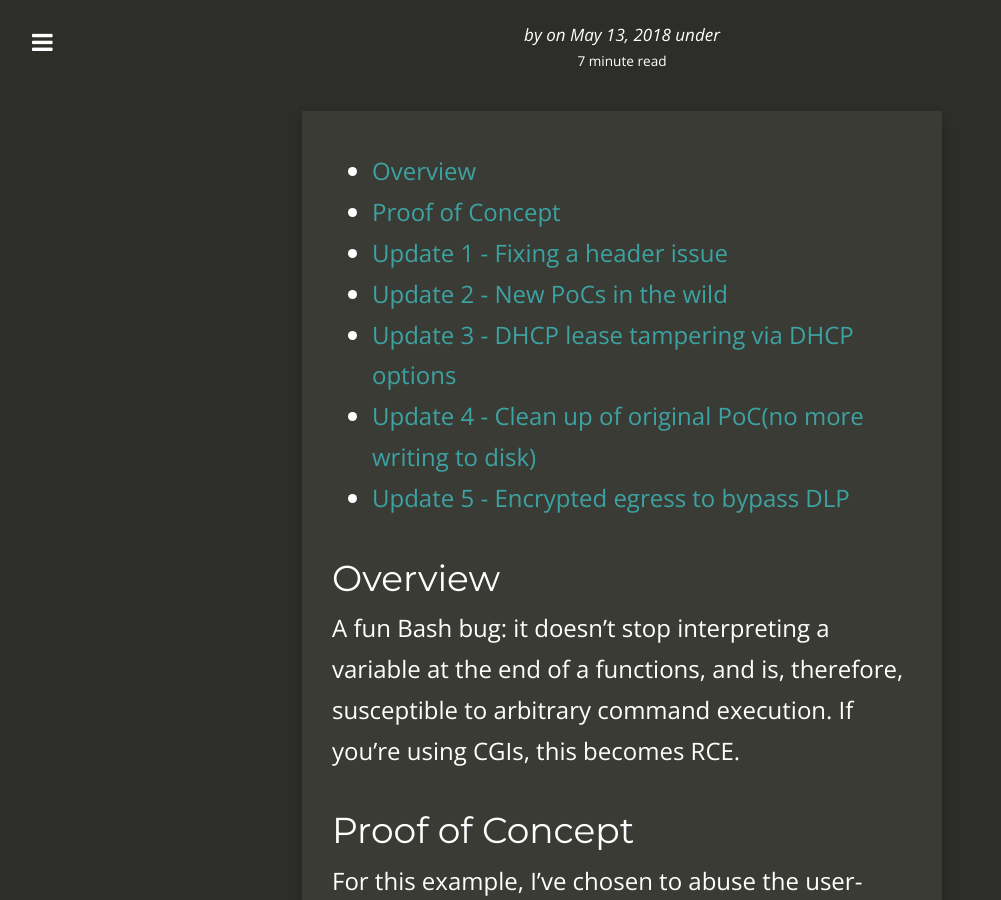
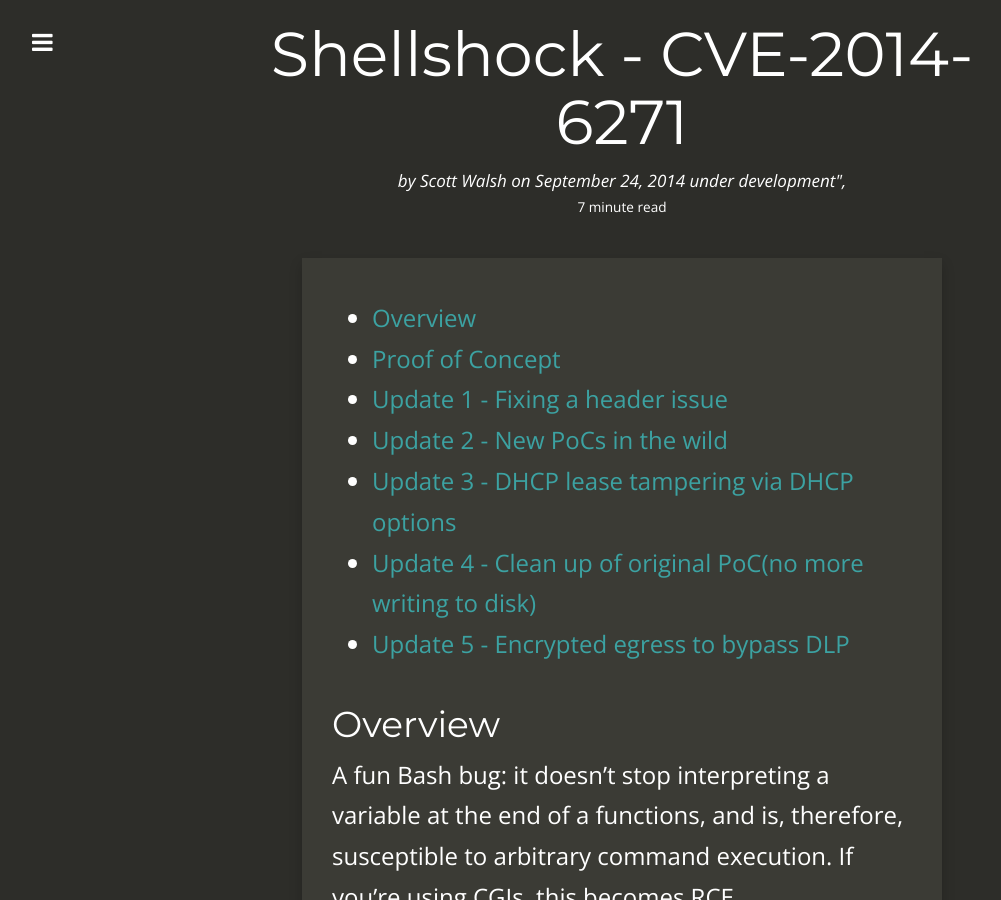
Before and after one commit to invisiblethreat/invisiblethreat.github.io, a Jekyll site: the page built from _posts/2014-09-24-shellshock.md, in a window 1280 px wide and 900 px high. Shown: the whole window, without its empty margins (18-1019 px from the left). Built offline with Jekyll 4.4.1, drawn with Linux system fonts in a browser that asks for light colours; nearby versions of some CDN libraries; our own code applies the rules of GitHub Pages for plain Markdown files; comment, search, counter and statistics services are not loaded; some of the changed lines change nothing that is shown; some of the changed text lies outside the part shown.

Commit message:
more shellshock fixes

```diff
--- a/_posts/2014-09-24-shellshock.md
+++ b/_posts/2014-09-24-shellshock.md
@@ -1,7 +1,7 @@
 ---
 date: "2014-09-24T11:35:18-04:00"
 author: "Scott Walsh"
-title = "Shellshock - CVE-2014-6271"
+title: "Shellshock - CVE-2014-6271"
 categories:
   - development",
   - python",
```
